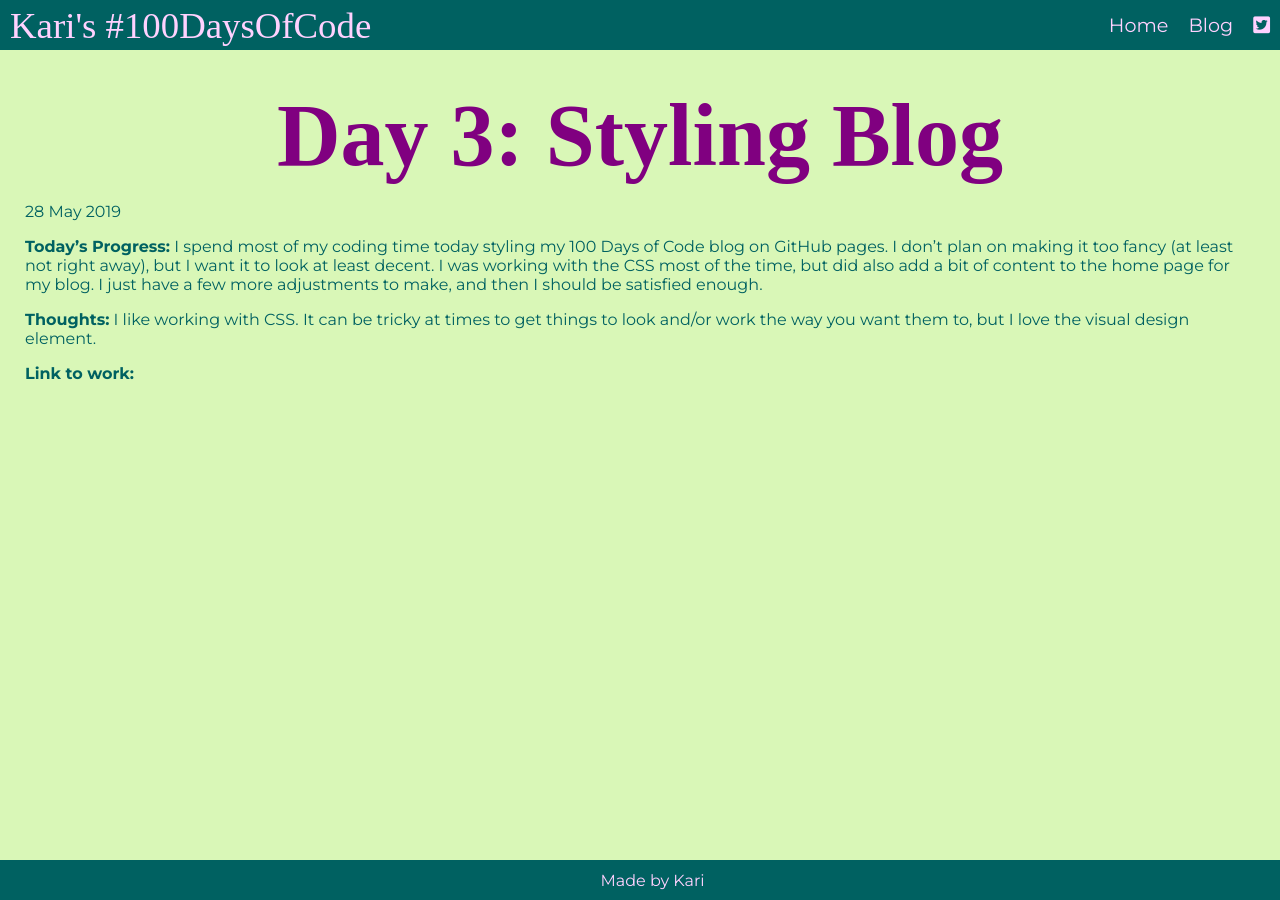
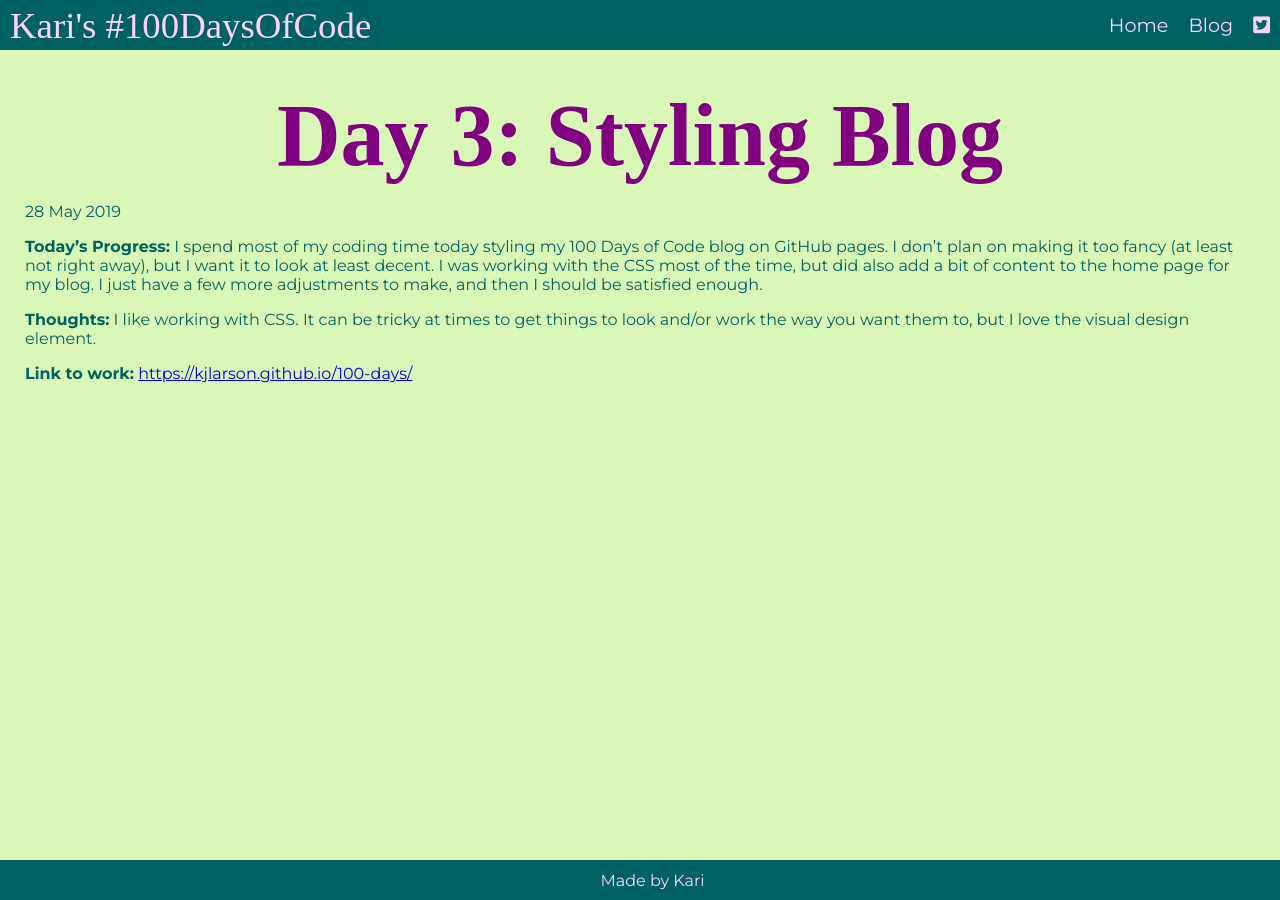
Before and after one commit to KJLarson/100-days, a Jekyll site: the page built from _posts/2019-05-28-day-3-styling-blog.md, in a window 1280 px wide. Built offline with Jekyll 4.4.1, drawn with Linux system fonts in a browser that asks for light colours; nearby versions of some CDN libraries; some web fonts are replaced; some of the changed lines change nothing that is shown.

Commit message:
Add link to work

```diff
--- a/_posts/2019-05-28-day-3-styling-blog.md
+++ b/_posts/2019-05-28-day-3-styling-blog.md
@@ -8,4 +8,4 @@ date: 2019-05-28
 
 **Thoughts:** I like working with CSS. It can be tricky at times to get things to look and/or work the way you want them to, but I love the visual design element.
 
-**Link to work:**
+**Link to work:** [https://kjlarson.github.io/100-days/](https://kjlarson.github.io/100-days/)
```
